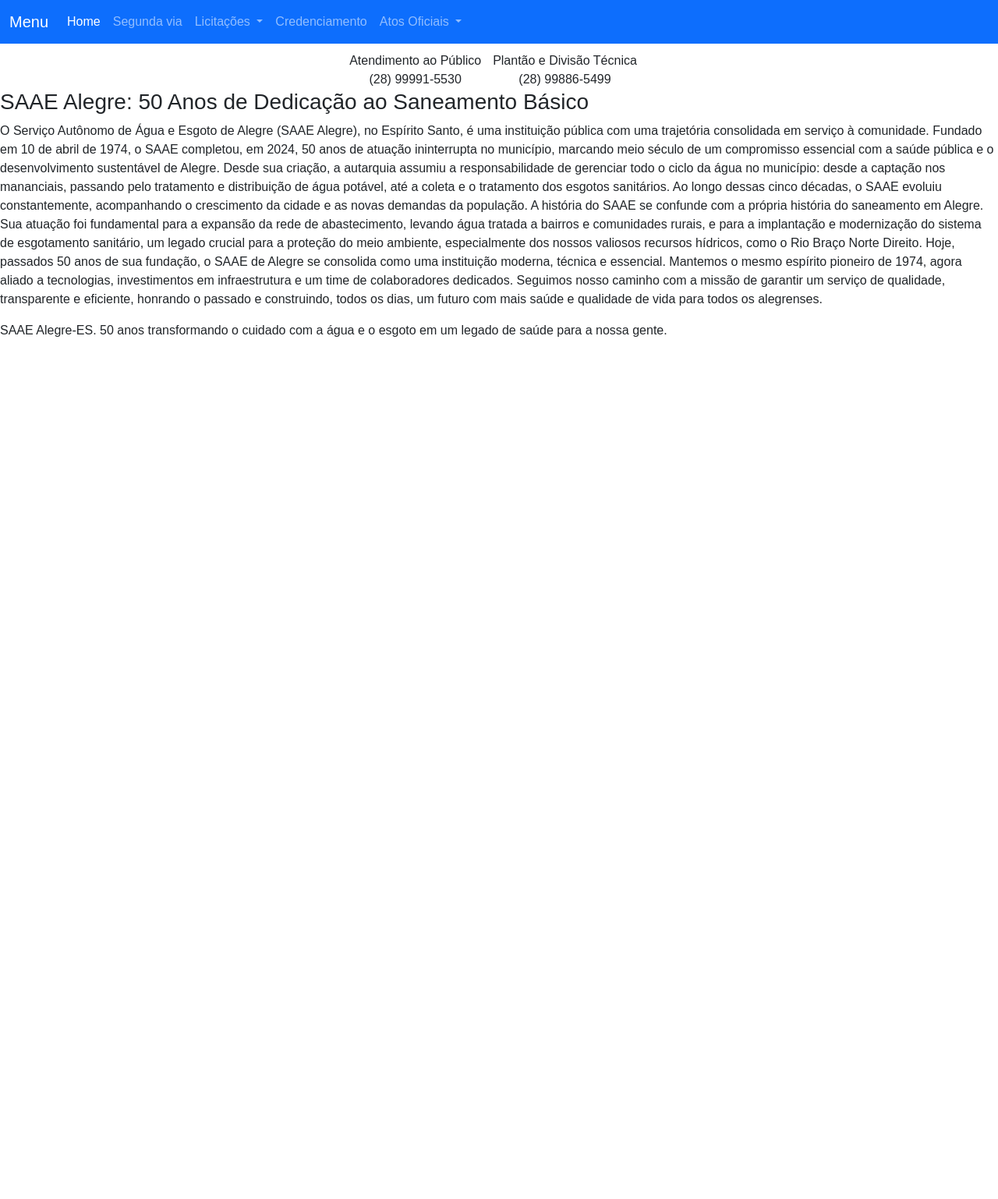
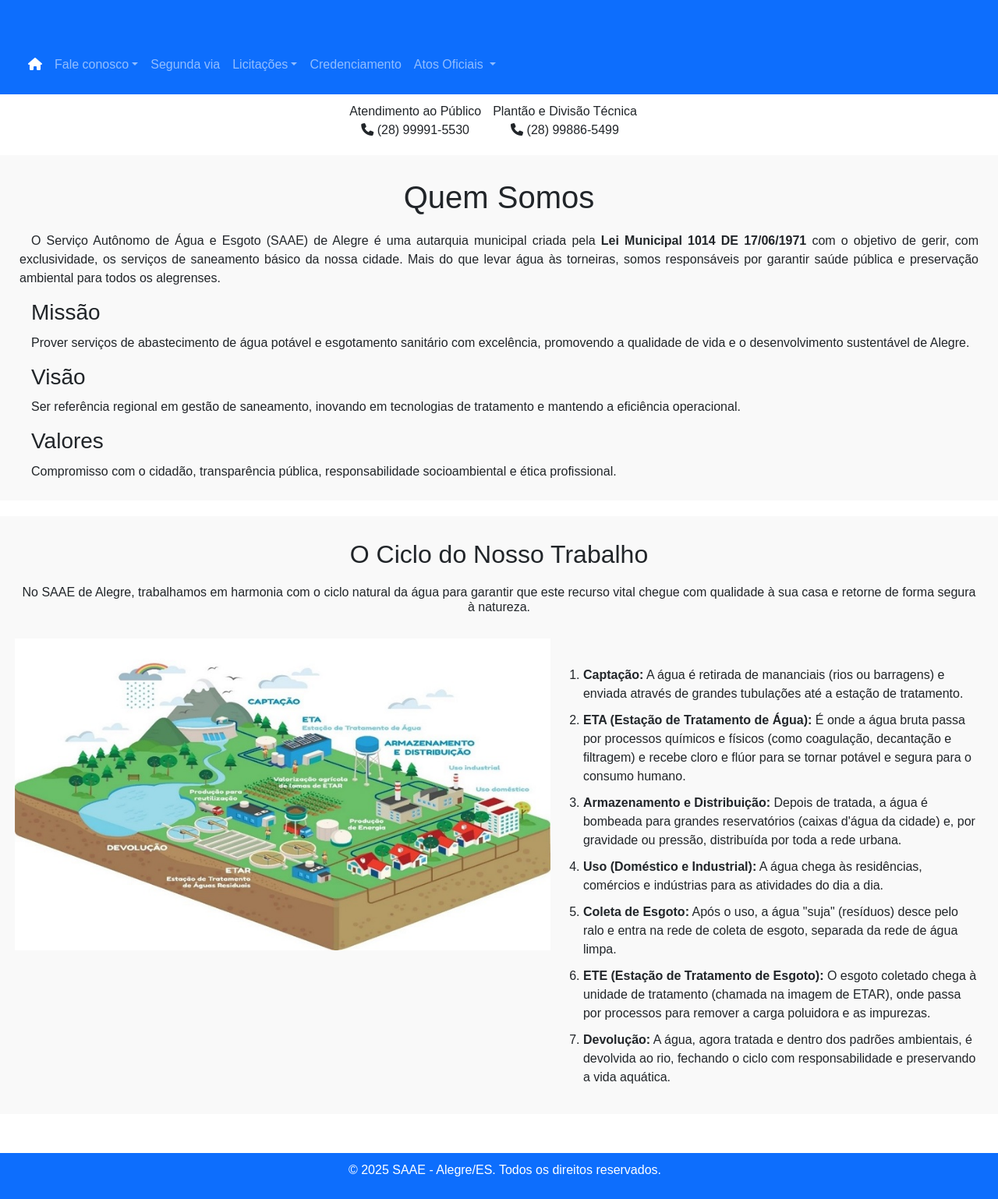
Before and after one commit to paulolaurindoc/Projeto-01, a plain HTML site: page HTML/quem-somos.html in a window 1280 px wide. Shown: the whole page at 78% size. Before the commit the page ends 800 px from the top, so only its background shows below. Drawn offline with nearby package versions, Linux system fonts and the light colour scheme.

Commit message:
Aba Quem somos finalizada

```diff
--- /dev/null
+++ b/Css/quem-somos.css
@@ -0,0 +1,110 @@
+.quem-somos {
+    background-color: #f9f9f9;
+    margin-top: 20px;
+    margin-bottom: 20px;
+    padding: 10px;
+}
+
+/* Telas pequenas e médias */
+@media (max-width: 1024px) {
+
+    h1 {
+        text-align: center;
+        margin-top: 20px;
+        margin-bottom: 20px;
+    }
+
+    h2 {
+        text-align: center;
+        margin: 20px 15px 10px 15px;
+    }
+
+    h3 {
+        margin: 0 15px 10px 15px;
+    }
+
+    p {
+        text-align: justify;
+        margin: 0 15px 15px 15px;
+        text-indent: 20px;
+    }
+
+    #ciclo-img {
+        background-image: url(../Imagens/ciclo-urbano.jpg);
+        background-size: contain;
+        background-repeat: no-repeat;
+        background-position: center;
+        width: 100%;
+        height: 300px;
+        margin: 20px 0;
+    }
+
+    ul {
+        margin-bottom: 15px;
+        margin-left: 15px;
+        list-style: numbered;
+    }
+
+    ul li {
+        margin-bottom: 10px;
+    }
+}
+
+/* Telas grandes */
+@media (min-width: 1025px) {
+
+    h1 {
+    text-align: center;
+    margin-top: 20px;
+    margin-bottom: 20px;
+    }
+
+    h2 {
+        text-align: center;
+        margin: 20px 15px 10px 15px;
+    }
+
+    h3 {
+        margin: 0 15px 10px 30px;
+    }
+
+    h6 {
+        text-align: center;
+        margin: 20px 15px 10px 15px;
+    }
+
+    p {
+        text-align: justify;
+        margin: 0 15px 15px 15px;
+        text-indent: 15px;
+    }
+
+    .ciclo {
+        width: 100%;
+        margin: auto;
+        display: flex;
+        flex-direction: row;
+    }
+
+    #ciclo-img {
+        background-image: url(../Imagens/ciclo-urbano.jpg);
+        background-size: contain;
+        background-repeat: no-repeat;
+        background-position: center;
+        width: 80%;
+        height: 400px;
+        margin: 20px auto;
+    }
+
+    ul {
+        margin-top: 55px;
+        margin-bottom: 15px;
+        margin-right: 15px;
+        list-style: numbered;
+        width: 60%;
+    }
+
+    ul li {
+        margin-bottom: 10px;
+    }
+}
--- a/Css/style.css
+++ b/Css/style.css
@@ -7,10 +7,6 @@ body {
 main {
     margin: auto;
 
-}
-
-.navbar-brand span{
-    display: none;
 }
 
 #imagem {
@@ -205,6 +201,10 @@ footer {
 /* Telas grandes */
 @media (min-width: 1025px) {
 
+    .navbar-brand span{
+        display: none;
+    }
+
     #imagem {
         background-image: url(../Imagens/teste.png);
         background-size: cover;
--- a/HTML/quem-somos.html
+++ b/HTML/quem-somos.html
@@ -7,18 +7,21 @@
     <link href="https://cdn.jsdelivr.net/npm/bootstrap@5.3.8/dist/css/bootstrap.min.css" rel="stylesheet"
         integrity="sha384-sRIl4kxILFvY47J16cr9ZwB07vP4J8+LH7qKQnuqkuIAvNWLzeN8tE5YBujZqJLB" crossorigin="anonymous">
     <link rel="stylesheet" href="../Css/style.css">
+    <link rel="stylesheet" href="../Css/quem-somos.css">
     <script src="https://cdn.jsdelivr.net/npm/bootstrap@5.3.8/dist/js/bootstrap.bundle.min.js"
         integrity="sha384-FKyoEForCGlyvwx9Hj09JcYn3nv7wiPVlz7YYwJrWVcXK/BmnVDxM+D2scQbITxI"
         crossorigin="anonymous"></script>
-    <title>Document</title>
+    <script src="https://kit.fontawesome.com/9dd2ff168e.js" crossorigin="anonymous"></script>
+    <link rel="shortcut icon" href="../Imagens/icone.png" type="image/x-icon">
+    <title>Quem Somos - SAAE Alegre/ES</title>
 </head>
 
 <body>
     <main>
         <header>
-            <nav class="navbar navbar navbar-expand-lg bg-primary" data-bs-theme="dark">
+            <nav class="navbar navbar-expand-lg bg-primary" data-bs-theme="dark">
                 <div class="container-fluid">
-                    <a class="navbar-brand" href="#">Menu</a>
+                    <a class="navbar-brand" href="#"><span>Menu</span></a>
                     <button class="navbar-toggler" type="button" data-bs-toggle="collapse"
                         data-bs-target="#navbarSupportedContent" aria-controls="navbarSupportedContent"
                         aria-expanded="false" aria-label="Toggle navigation">
@@ -26,17 +29,15 @@
                     </button>
                     <div class="collapse navbar-collapse" id="navbarSupportedContent">
                         <ul class="navbar-nav me-auto mb-2 mb-lg-0">
-                            <li class="nav-item">
-                                <a class="nav-link active" aria-current="page" href="index.html">Home</a>
+                            <li class="nav-item"><a class="nav-link active" aria-current="page" href="index.html"><i class="fas fa-home"></i></a></li>
+                            <li class="nav-item dropdown"><a class="nav-link dropdown-toggle" href="#" role="button" data-bs-toggle="dropdown"aria-expanded="false">Fale conosco</a>
+                                <ul class="dropdown-menu">
+                                    <li><a class="dropdown-item" href="https://www.facebook.com/alegre.es" target="_blank"><i class="fab fa-facebook-f"></i> Facebook</a></li>
+                                    <li><a class="dropdown-item" href="http://www.saaedealegre.com.br:2095/" target="_blank"><i class="fas fa-envelope"></i> Email</a></li>
+                                </ul>
                             </li>
-                            <li class="nav-item">
-                                <a class="nav-link" href="#">Segunda via</a>
-                            </li>
-                            <li class="nav-item dropdown">
-                                <a class="nav-link dropdown-toggle" href="#" role="button" data-bs-toggle="dropdown"
-                                    aria-expanded="false">
-                                    Licitações
-                                </a>
+                            <li class="nav-item"><a class="nav-link" href="https://alegre.agv.portalcwcsistemas.com.br/" target="_blank">Segunda via</a></li>
+                            <li class="nav-item dropdown"><a class="nav-link dropdown-toggle" href="#" role="button" data-bs-toggle="dropdown"aria-expanded="false">Licitações</a>
                                 <ul class="dropdown-menu">
                                     <li><a class="dropdown-item" href="#">Editais de licição</a></li>
                                     <li><a class="dropdown-item" href="#">Dispensa de licição</a></li>
@@ -65,30 +66,41 @@
                 </div>
             </nav>
             <ul class="informacoes-contato">
-                <li>Atendimento ao Público<br>(28) 99991-5530</li>
-                <li>Plantão e Divisão Técnica<br>(28) 99886-5499</li>
+                <li>Atendimento ao Público<br><i class="fas fa-phone"></i> (28) 99991-5530</li>
+                <li>Plantão e Divisão Técnica<br><i class="fas fa-phone"></i> (28) 99886-5499</li>
             </ul>
         </header>
+        <div class="quem-somos">
+        <h1>Quem Somos</h1>
+        <p>O Serviço Autônomo de Água e Esgoto (SAAE) de Alegre é uma autarquia municipal criada pela <strong>Lei Municipal 1014 DE 17/06/1971</strong> com o objetivo de gerir, com exclusividade, os serviços de saneamento básico da nossa cidade. Mais do que levar água às torneiras, somos responsáveis por garantir saúde pública e preservação ambiental para todos os alegrenses.</p>
+        <h3>Missão</h3>
+        <p>Prover serviços de abastecimento de água potável e esgotamento sanitário com excelência, promovendo a qualidade de vida e o desenvolvimento sustentável de Alegre.</p>
+        <h3>Visão</h3>
+        <p>Ser referência regional em gestão de saneamento, inovando em tecnologias de tratamento e mantendo a eficiência operacional.</p>
+        <h3>Valores</h3>
+        <p>Compromisso com o cidadão, transparência pública, responsabilidade socioambiental e ética profissional.</p>
+        </div>
+        <div class="quem-somos">
+        <h2>O Ciclo do Nosso Trabalho</h2>
+        <h6>No SAAE de Alegre, trabalhamos em harmonia com o ciclo natural da água para garantir que este recurso vital chegue com qualidade à sua casa e retorne de forma segura à natureza.</h6>
+        <div class="ciclo">
+            <div id="ciclo-img"></div>
+            <ul>
+                <li><strong>Captação:</strong> A água é retirada de mananciais (rios ou barragens) e enviada através de grandes tubulações até a estação de tratamento.</li>
+                <li><strong>ETA (Estação de Tratamento de Água):</strong> É onde a água bruta passa por processos químicos e físicos (como coagulação, decantação e filtragem) e recebe cloro e flúor para se tornar potável e segura para o consumo humano.</li>
+                <li><strong>Armazenamento e Distribuição:</strong> Depois de tratada, a água é bombeada para grandes reservatórios (caixas d'água da cidade) e, por gravidade ou pressão, distribuída por toda a rede urbana.</li>
+                <li><strong>Uso (Doméstico e Industrial):</strong> A água chega às residências, comércios e indústrias para as atividades do dia a dia.</li>
+                <li><strong>Coleta de Esgoto:</strong> Após o uso, a água "suja" (resíduos) desce pelo ralo e entra na rede de coleta de esgoto, separada da rede de água limpa.</li>
+                <li><strong>ETE (Estação de Tratamento de Esgoto):</strong> O esgoto coletado chega à unidade de tratamento (chamada na imagem de ETAR), onde passa por processos para remover a carga poluidora e as impurezas.</li>
+                <li><strong>Devolução:</strong> A água, agora tratada e dentro dos padrões ambientais, é devolvida ao rio, fechando o ciclo com responsabilidade e preservando a vida aquática.</li>
+            </ul>
+        </div>
+        </div>
     </main>
-    <h3>SAAE Alegre: 50 Anos de Dedicação ao Saneamento Básico</h3>
-    <p>O Serviço Autônomo de Água e Esgoto de Alegre (SAAE Alegre), no Espírito Santo, é uma instituição pública com uma
-        trajetória consolidada em serviço à comunidade. Fundado em 10 de abril de 1974, o SAAE completou, em 2024, 50
-        anos de atuação ininterrupta no município, marcando meio século de um compromisso essencial com a saúde pública
-        e o desenvolvimento sustentável de Alegre. Desde sua criação, a autarquia assumiu a responsabilidade de
-        gerenciar todo o ciclo da água no município: desde a captação nos mananciais, passando pelo tratamento e
-        distribuição de água potável, até a coleta e o tratamento dos esgotos sanitários. Ao longo dessas cinco décadas,
-        o SAAE evoluiu constantemente, acompanhando o crescimento da cidade e as novas demandas da população. A história
-        do SAAE se confunde com a própria história do saneamento em Alegre. Sua atuação foi fundamental para a expansão
-        da rede de abastecimento, levando água tratada a bairros e comunidades rurais, e para a implantação e
-        modernização do sistema de esgotamento sanitário, um legado crucial para a proteção do meio ambiente,
-        especialmente dos nossos valiosos recursos hídricos, como o Rio Braço Norte Direito. Hoje, passados 50 anos de
-        sua fundação, o SAAE de Alegre se consolida como uma instituição moderna, técnica e essencial. Mantemos o mesmo
-        espírito pioneiro de 1974, agora aliado a tecnologias, investimentos em infraestrutura e um time de
-        colaboradores dedicados. Seguimos nosso caminho com a missão de garantir um serviço de qualidade, transparente e
-        eficiente, honrando o passado e construindo, todos os dias, um futuro com mais saúde e qualidade de vida para
-        todos os alegrenses.</p>
-    <p>SAAE Alegre-ES. 50 anos transformando o cuidado com a água e o esgoto em um legado de saúde para a nossa gente.
-    </p>
+        <footer class="bg-primary" data-bs-theme="dark">
+        <p>© 2025 SAAE - Alegre/ES. Todos os direitos reservados.</p>
+    </footer>
+
 </body>
 
 </html>
```
Also changed, not shown: HTML/editais-licitacoes.html (added, +96 -0 lines), HTML/index.html (+21 -23 lines), Imagens/ciclo-urbano.jpg (added).
